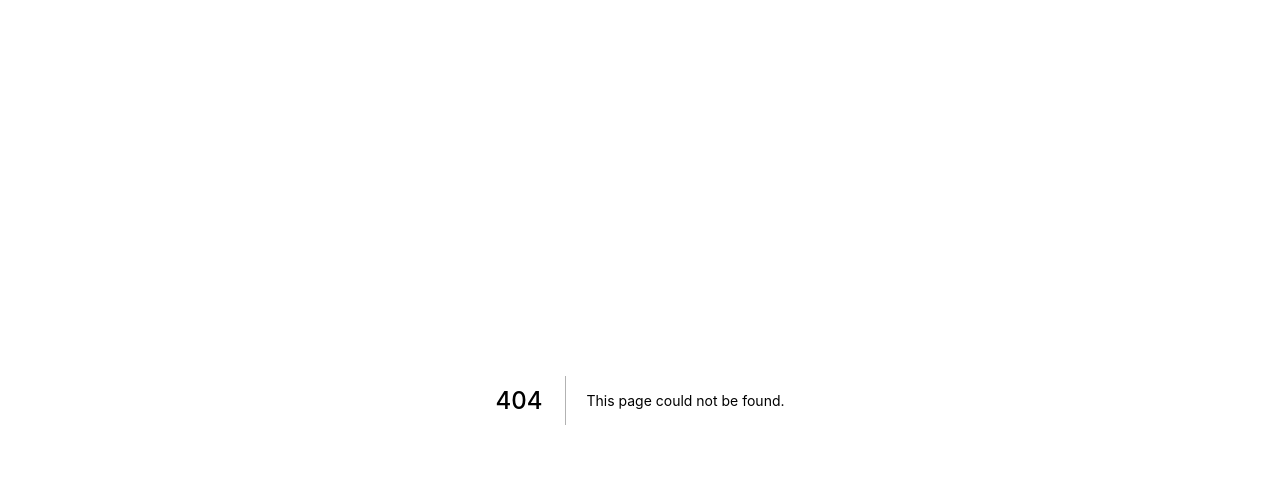
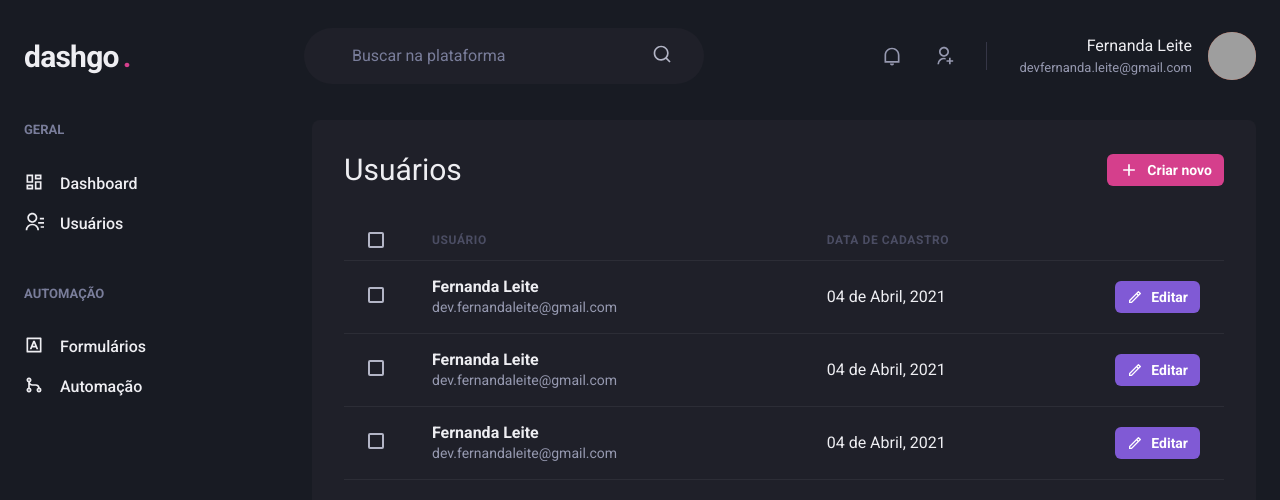
Before and after one commit to Fekleite/dashgo, a Next.js app: page /users in a window 1280 px wide. Before the commit this address had no page. Shown: the top 500 px of the page. Built offline with nearby package versions, Linux system fonts and the light colour scheme; grey boxes are pictures that could not be loaded.

Commit message:
feat: create list users page

```diff
--- /dev/null
+++ b/src/pages/users/index.tsx
@@ -0,0 +1,121 @@
+import { Box, Button, Flex, Heading, Icon, Table, Th, Thead, Tr, Checkbox, Tbody, Td, Text } from '@chakra-ui/react'
+import { RiAddLine, RiPencilLine } from 'react-icons/ri';
+
+import { Header } from '../../components/Header';
+import { Sidebar } from '../../components/Sidebar';
+
+export default function UserList() {
+  return (
+    <Box>
+       <Header />
+
+      <Flex w='100%' my='6' maxWidth={1480} mx='auto' px='6'>
+        <Sidebar />
+
+        <Box flex='1' borderRadius={8} bg='gray.800' p='8'>
+          <Flex mb='8' justify='space-between' align='center'>
+            <Heading size='lg' fontWeight='normal'>Usuários</Heading>
+
+            <Button
+              as='a'
+              size='sm'
+              fontSize='sm'
+              colorScheme='pink'
+              leftIcon={<Icon as={RiAddLine} fontSize='20' />}
+            >
+              Criar novo
+            </Button>
+          </Flex>
+
+          <Table colorScheme='whiteAlpha'>
+            <Thead>
+              <Tr>
+                <Th px='6' color='gray.300' width='8'>
+                  <Checkbox colorScheme='pink' />
+                </Th>
+                <Th>Usuário</Th>
+                <Th>Data de cadastro</Th>
+                <Th w='8'></Th>
+              </Tr>
+            </Thead>
+
+            <Tbody>
+              <Tr>
+                <Td px='6'>
+                  <Checkbox colorScheme='pink' />
+                </Td>
+                <Td>
+                  <Box>
+                    <Text fontWeight='bold'>Fernanda Leite</Text>
+                    <Text fontSize='sm' color='gray.300'>dev.fernandaleite@gmail.com</Text>
+                  </Box>
+                </Td>
+                <Td>04 de Abril, 2021</Td>
+                <Td>
+                  <Button
+                    as='a'
+                    size='sm'
+                    fontSize='sm'
+                    colorScheme='purple'
+                    leftIcon={<Icon as={RiPencilLine} fontSize='16'/>}
+                  >
+                    Editar
+                  </Button>
+                </Td>
+              </Tr>
+
+              <Tr>
+                <Td px='6'>
+                  <Checkbox colorScheme='pink' />
+                </Td>
+                <Td>
+                  <Box>
+                    <Text fontWeight='bold'>Fernanda Leite</Text>
+                    <Text fontSize='sm' color='gray.300'>dev.fernandaleite@gmail.com</Text>
+                  </Box>
+                </Td>
+                <Td>04 de Abril, 2021</Td>
+                <Td>
+                  <Button
+                    as='a'
+                    size='sm'
+                    fontSize='sm'
+                    colorScheme='purple'
+                    leftIcon={<Icon as={RiPencilLine} fontSize='16'/>}
+                  >
+                    Editar
+                  </Button>
+                </Td>
+              </Tr>
+
+              <Tr>
+                <Td px='6'>
+                  <Checkbox colorScheme='pink' />
+                </Td>
+                <Td>
+                  <Box>
+                    <Text fontWeight='bold'>Fernanda Leite</Text>
+                    <Text fontSize='sm' color='gray.300'>dev.fernandaleite@gmail.com</Text>
+                  </Box>
+                </Td>
+                <Td>04 de Abril, 2021</Td>
+                <Td>
+                  <Button
+                    as='a'
+                    size='sm'
+                    fontSize='sm'
+                    colorScheme='purple'
+                    leftIcon={<Icon as={RiPencilLine} fontSize='16'/>}
+                  >
+                    Editar
+                  </Button>
+                </Td>
+              </Tr>
+            </Tbody>
+          </Table>
+        </Box>
+      </Flex>
+
+    </Box>
+  );
+}
```
